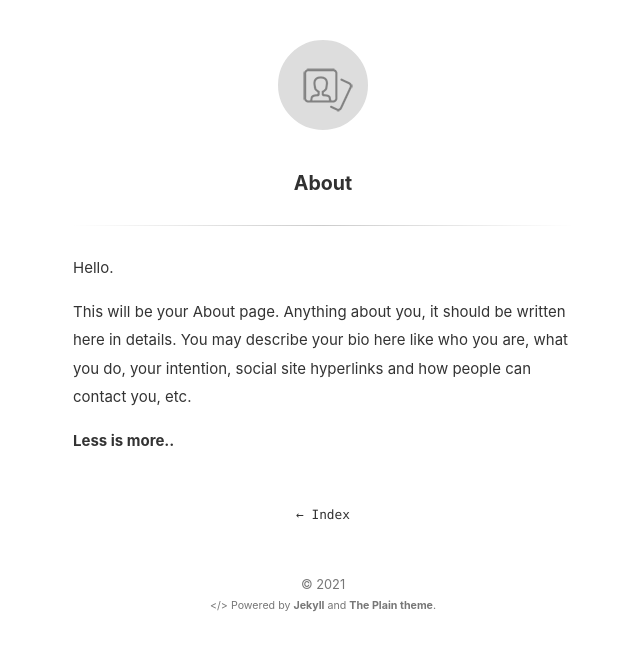
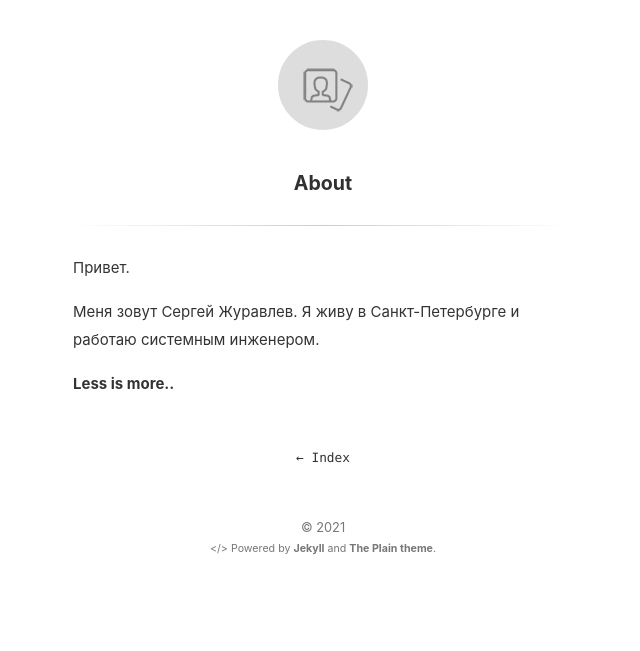
Before and after one commit to pernat/pernat.github.io, a Jekyll site: the page built from about.md, in a window 1280 px wide. Shown: the top 651 px of the page, without its empty margins (317-957 px from the left). Built offline with Jekyll 4.4.1, drawn with Linux system fonts in a browser that asks for light colours.

Commit message:
404 and about edit

```diff
--- a/404.html
+++ b/404.html
@@ -20,6 +20,6 @@ layout: default
 <div class="container">
   <h1>404</h1>
 
-  <p><strong>Page not found :(</strong></p>
-  <p>The requested page could not be found.</p>
+  <p><strong>Страница не найдена :(</strong></p>
+  <p>Запрошенная страница не может быть найдена.</p>
 </div>
--- a/about.md
+++ b/about.md
@@ -3,8 +3,8 @@ layout: page
 title: About
 ---
 
-Hello.
+Привет.
 
-This will be your About page. Anything about you, it should be written here in details. You may describe your bio here like who you are, what you do, your intention, social site hyperlinks and how people can contact you, etc.
+Меня зовут Сергей Журавлев. Я живу в Санкт-Петербурге и работаю системным инженером.
 
 **Less is more..**
```
Also changed, not shown: about.markdown (deleted, +0 -18 lines).
